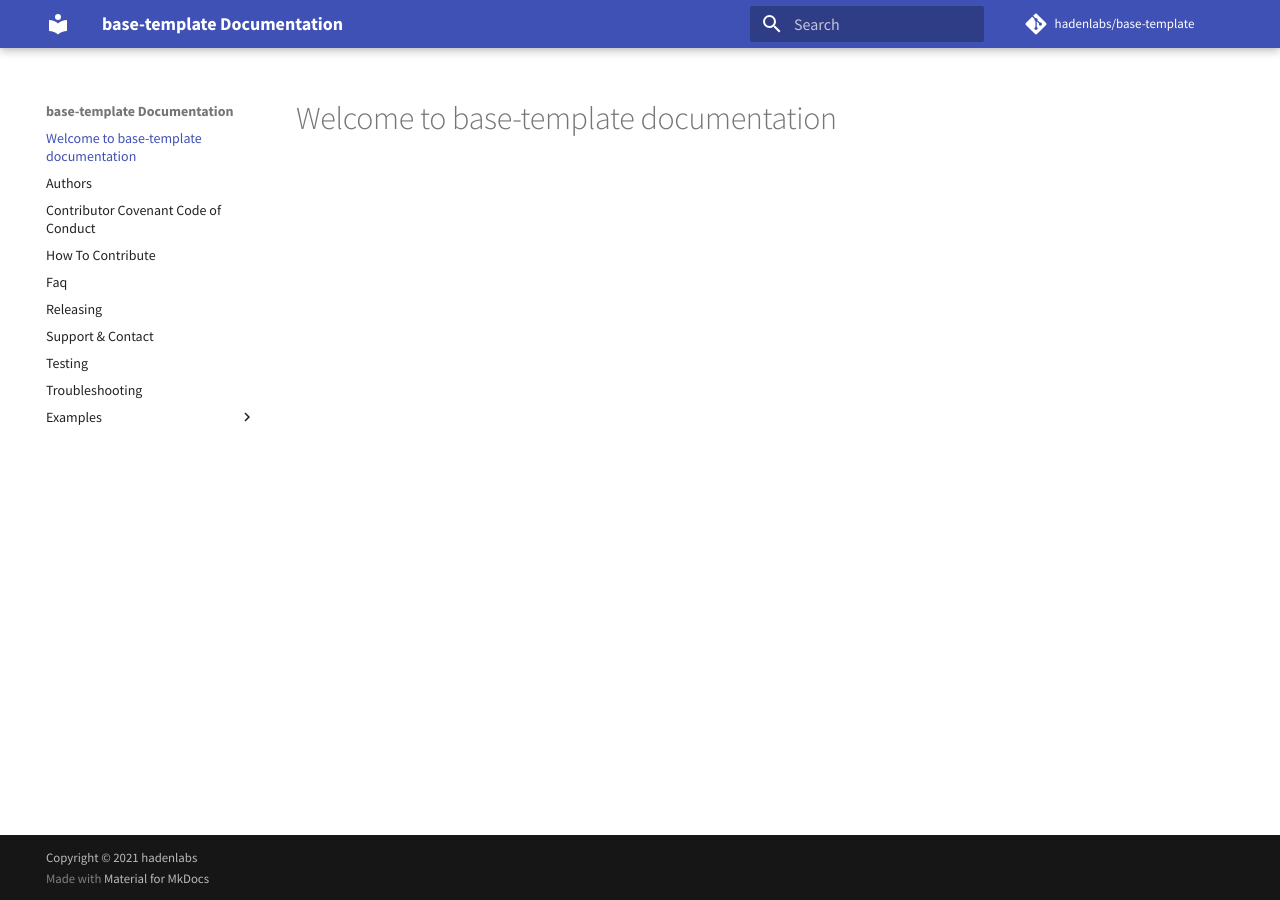
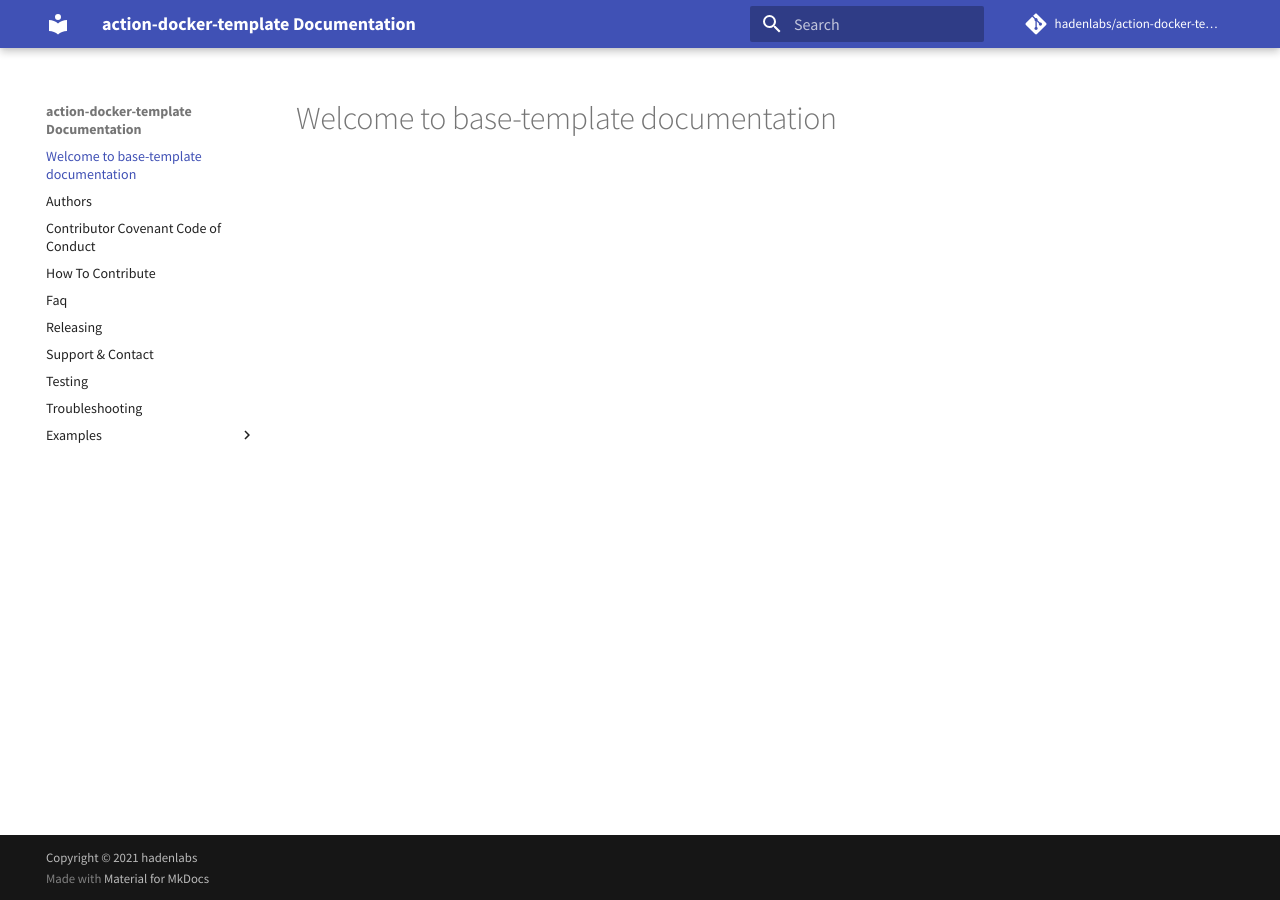
Before and after one commit to hadenlabs/action-docker-template, an MkDocs documentation site: the page built from docs/index.md, in a window 1280 px wide. Built offline with MkDocs 1.6.1 and Material for MkDocs 9.7.7, drawn with Linux system fonts in a browser that asks for light colours; comment, search, counter and statistics services are not loaded.

Commit message:
refactor: name project (#1)

```diff
--- a/.tmuxinator.yml
+++ b/.tmuxinator.yml
@@ -1,5 +1,5 @@
-# ~/.tmuxinator/base-template.yml
-name: base-template
+# ~/.tmuxinator/action-docker-template.yml
+name: action-docker-template
 root: ./
 # Optional tmux socket
 # socket_name: foo
@@ -25,7 +25,7 @@ on_project_start: make environment
 # on_project_stop: make docker.down
 
 # Runs in each window and pane before window/pane specific commands. Useful for setting up interpreter versions.
-# pre_window: eval $(env-secrets bw github.com/hadenlabs/base-template)
+# pre_window: eval $(env-secrets bw github.com/hadenlabs/action-docker-template)
 # Pass command line options to tmux. Useful for specifying a different tmux.conf.
 # tmux_options: -f ~/.tmux.mac.conf
 
--- a/.todocheck.yaml
+++ b/.todocheck.yaml
@@ -1,4 +1,4 @@
-origin: github.com/hadenlabs/base-template
+origin: github.com/hadenlabs/action-docker-template
 issue_tracker: GITHUB
 auth:
   type: none
--- a/mkdocs.yml
+++ b/mkdocs.yml
@@ -1,4 +1,4 @@
-site_name: base-template Documentation
+site_name: action-docker-template Documentation
 theme: 'material'
 markdown_extensions:
   - toc:
@@ -15,8 +15,8 @@ extra:
   font:
     text: 'Source Sans Pro'
 
-repo_name: 'hadenlabs/base-template'
-repo_url: 'https://github.com/hadenlabs/base-template'
+repo_name: 'hadenlabs/action-docker-template'
+repo_url: 'https://github.com/hadenlabs/action-docker-template'
 copyright: 'Copyright © 2021 <a href="https://hadenlabs.com">hadenlabs</a>'
 
 google_analytics:
--- a/setup.cfg
+++ b/setup.cfg
@@ -64,7 +64,7 @@ test = pytest
 norecursedirs = "build" "docs" "docs[\/]_build" ".egg"
 addopts =
 	-s -v
-	--cov base-template
+	--cov action-docker-template
 	--cov-report html
 	--no-cov-on-fail
 	--capture=no
```
Also changed, not shown: package.json (+13 -22 lines), 4 other files.
